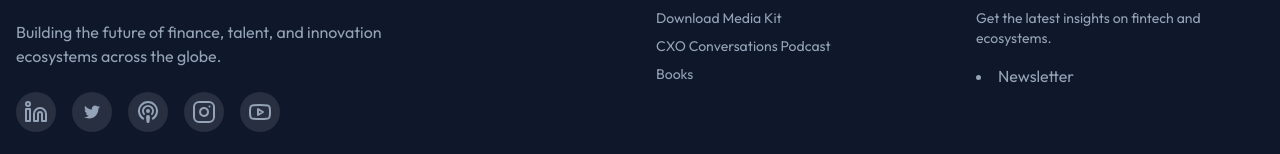
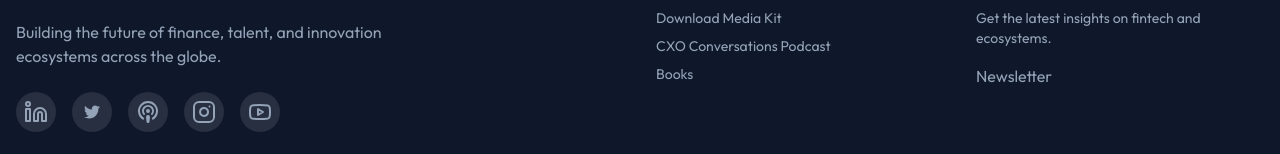
Before and after one commit to matteo88-3/matteo, a Next.js app: page / in a window 1280 px wide. Shown: the part 1162-1316 px from the top of the page. Built offline with nearby package versions, Linux system fonts and the light colour scheme.

Commit message:
pushing vainquire

```diff
--- a/components/Footer.tsx
+++ b/components/Footer.tsx
@@ -30,7 +30,7 @@ const Footer = () => {
             <div>
                 <h4 className="text-white font-bold mb-4 uppercase text-sm tracking-wider">Newsletter</h4>
                 <p className="text-sm mb-4">Get the latest insights on fintech and ecosystems.</p>
-               <li><a href="#https://www.linkedin.com/newsletters/news-from-the-rebel-s-front-6978747108887531520/" target="_blank" className="hover:text-primary transition-colors">Newsletter</a></li>
+                <a href="https://www.linkedin.com/newsletters/news-from-the-rebel-s-front-6978747108887531520/" target="_blank" className="hover:text-primary transition-colors">Newsletter</a>
             </div>
         </div>
     </footer>
```
